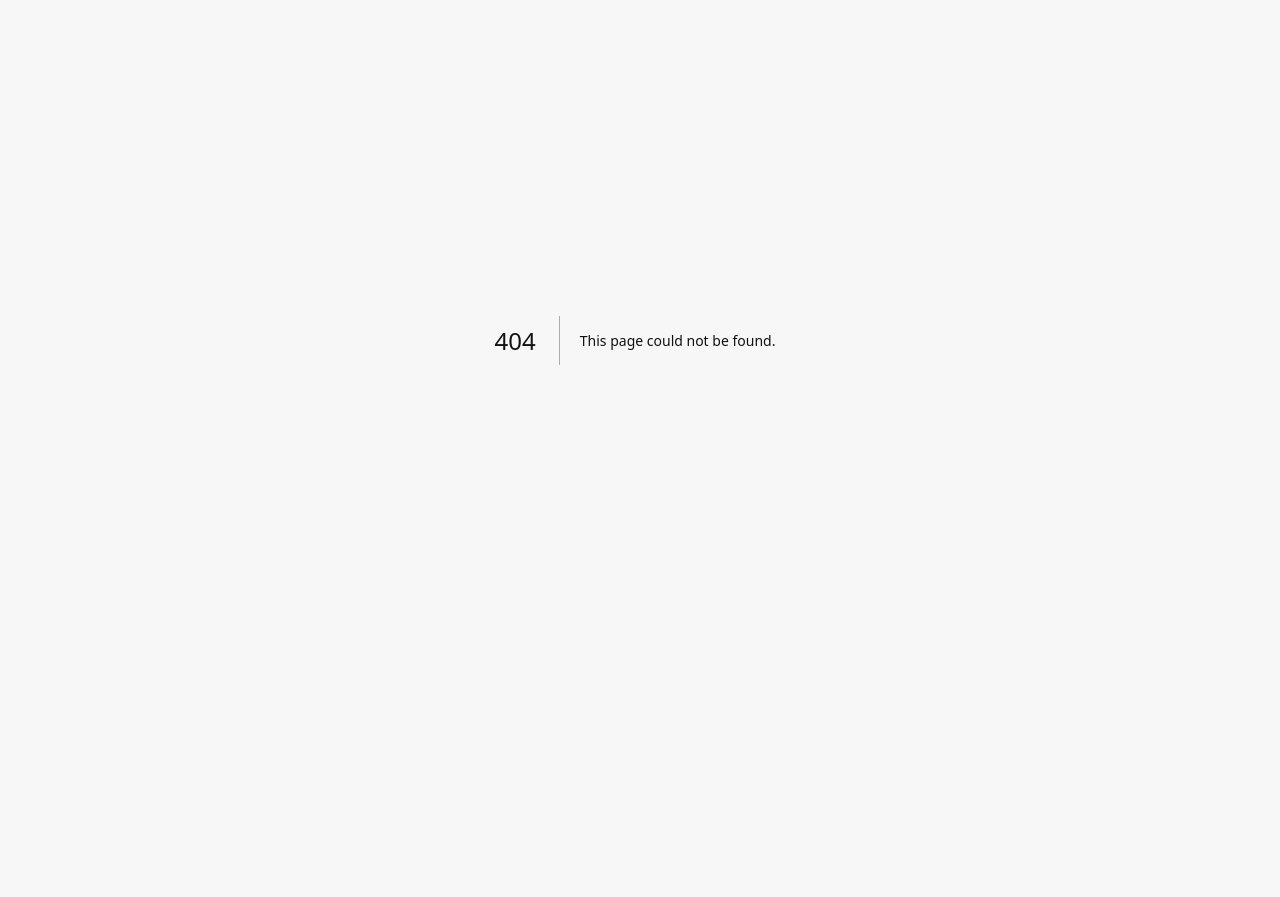
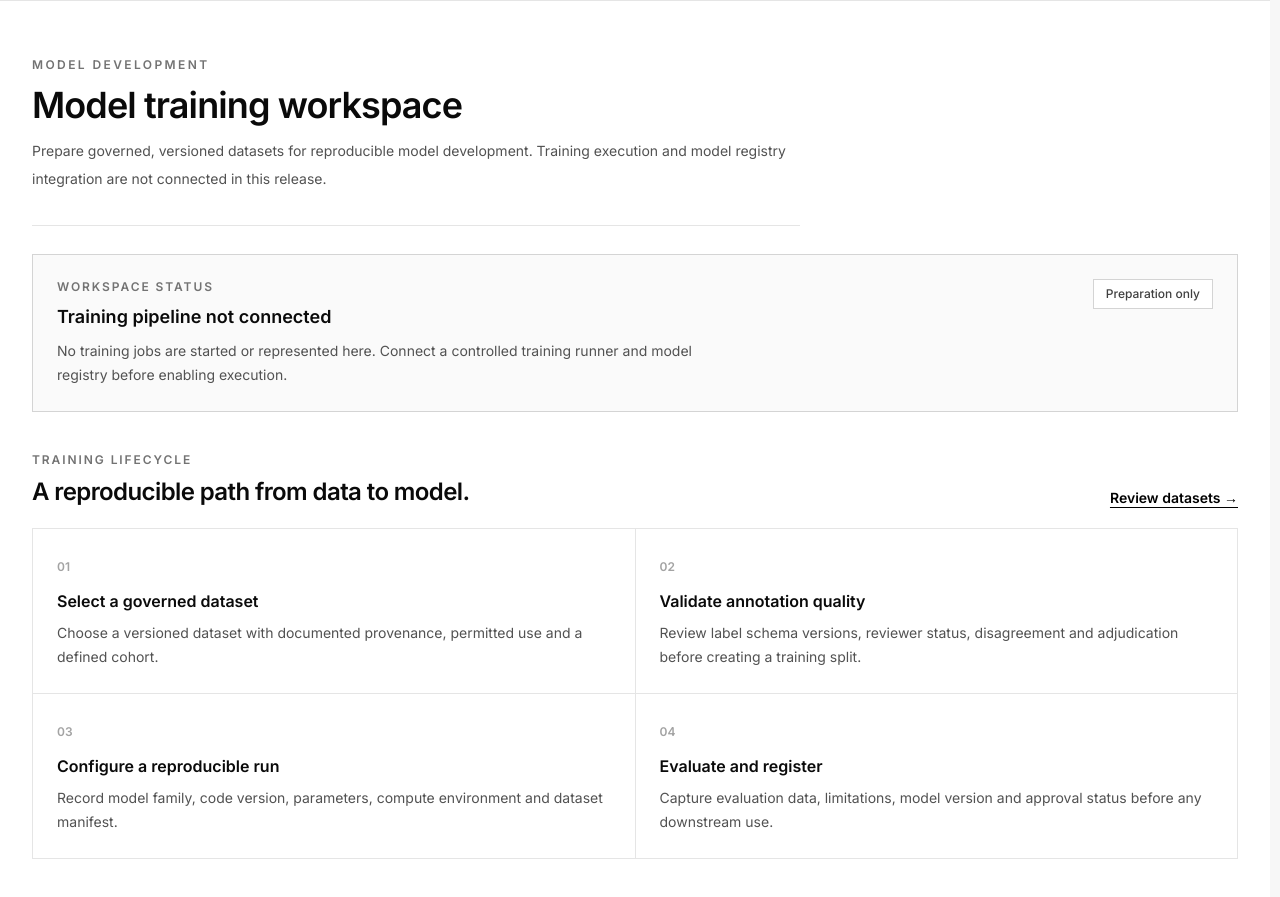
Before and after one commit to eltonarunga/jinox-v1.0, a Next.js app: page /training in a window 1280 px wide. Before the commit this address had no page. Shown: the part 60-957 px from the top of the page. Before the commit the page ends 800 px from the top, so only its background shows below. Built offline with nearby package versions, Linux system fonts and the light colour scheme.

Commit message:
Add model training preparation workspace

```diff
--- /dev/null
+++ b/app/training/page.tsx
@@ -0,0 +1,41 @@
+import Link from "next/link";
+import { SiteNavigation } from "@/components/site-navigation";
+
+const stages = [
+  ["01", "Select a governed dataset", "Choose a versioned dataset with documented provenance, permitted use and a defined cohort."],
+  ["02", "Validate annotation quality", "Review label schema versions, reviewer status, disagreement and adjudication before creating a training split."],
+  ["03", "Configure a reproducible run", "Record model family, code version, parameters, compute environment and dataset manifest."],
+  ["04", "Evaluate and register", "Capture evaluation data, limitations, model version and approval status before any downstream use."],
+];
+
+export default function ModelTrainingPage() {
+  return (
+    <main className="min-h-screen bg-white text-neutral-950">
+      <SiteNavigation currentPath="/training" />
+      <div className="mx-auto max-w-7xl px-5 py-10 sm:px-8 sm:py-14">
+        <header className="max-w-3xl border-b border-neutral-200 pb-8">
+          <p className="text-xs font-semibold uppercase tracking-[.2em] text-neutral-500">Model development</p>
+          <h1 className="mt-3 text-3xl font-semibold tracking-tight sm:text-4xl">Model training workspace</h1>
+          <p className="mt-3 text-sm leading-7 text-neutral-600">Prepare governed, versioned datasets for reproducible model development. Training execution and model registry integration are not connected in this release.</p>
+        </header>
+        <section className="mt-7 border border-neutral-300 bg-neutral-50 p-5 sm:p-6" aria-labelledby="training-status">
+          <div className="flex flex-wrap items-start justify-between gap-4">
+            <div><p className="text-xs font-semibold uppercase tracking-[.16em] text-neutral-500">Workspace status</p><h2 id="training-status" className="mt-2 text-lg font-semibold">Training pipeline not connected</h2><p className="mt-2 max-w-2xl text-sm leading-6 text-neutral-600">No training jobs are started or represented here. Connect a controlled training runner and model registry before enabling execution.</p></div>
+            <span className="border border-neutral-300 bg-white px-3 py-1.5 text-xs font-medium text-neutral-700">Preparation only</span>
+          </div>
+        </section>
+        <section className="mt-10">
+          <div className="flex flex-wrap items-end justify-between gap-3"><div><p className="text-xs font-semibold uppercase tracking-[.16em] text-neutral-500">Training lifecycle</p><h2 className="mt-2 text-2xl font-semibold tracking-tight">A reproducible path from data to model.</h2></div><Link href="/datasets" className="text-sm font-semibold text-black underline underline-offset-4">Review datasets →</Link></div>
+          <ol className="mt-5 grid gap-px border border-neutral-200 bg-neutral-200 md:grid-cols-2">
+            {stages.map(([number, title, description]) => <li key={number} className="bg-white p-5 sm:p-6"><span className="text-xs font-semibold text-neutral-400">{number}</span><h3 className="mt-3 font-semibold">{title}</h3><p className="mt-2 text-sm leading-6 text-neutral-600">{description}</p></li>)}
+          </ol>
+        </section>
+        <section className="mt-10 grid gap-6 lg:grid-cols-2">
+          <div className="border border-neutral-200 p-5"><h2 className="font-semibold">Dataset readiness</h2><p className="mt-2 text-sm leading-6 text-neutral-600">Before training, confirm authorization, cohort definition, source integrity, duplicate handling, label provenance, independent review and leakage-safe splits.</p><Link href="/annotate" className="mt-4 inline-flex text-sm font-semibold underline underline-offset-4">Open annotation review →</Link></div>
+          <div className="border border-neutral-200 p-5"><h2 className="font-semibold">Run history</h2><p className="mt-2 text-sm leading-6 text-neutral-600">No run history is available because a training execution service has not been integrated. This page does not fabricate model metrics or results.</p><span className="mt-4 inline-flex border border-neutral-200 bg-neutral-50 px-3 py-2 text-xs text-neutral-600">No training runs recorded</span></div>
+        </section>
+        <p className="mt-8 max-w-4xl text-xs leading-6 text-neutral-500">Models trained on these datasets would remain research outputs until independently evaluated for intended use. Nothing in this workspace constitutes a diagnosis, treatment recommendation or clinically validated model.</p>
+      </div>
+    </main>
+  );
+}
```
